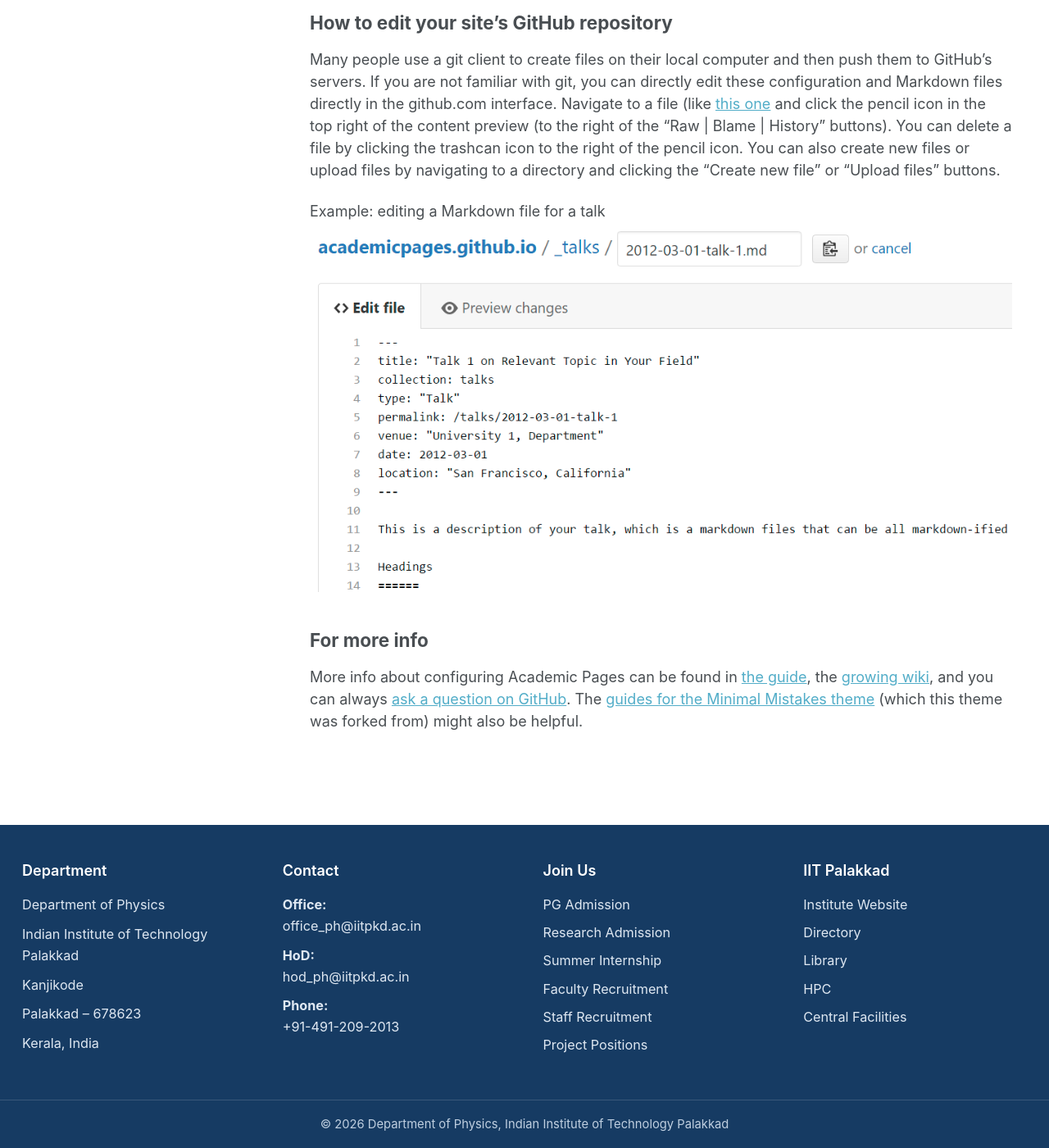
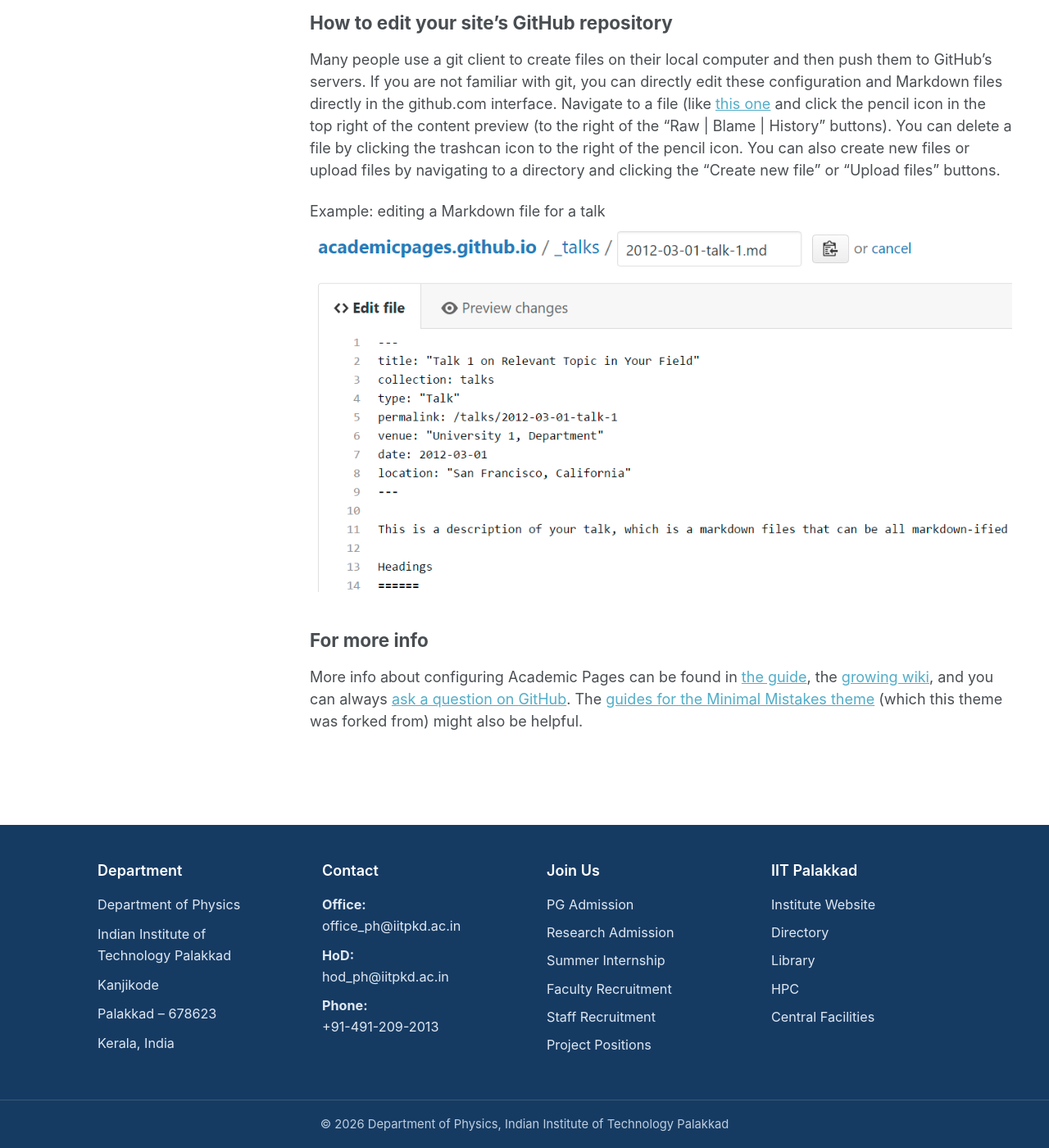
Before and after one commit to phyall/phyall.github.io, a Jekyll site: the page built from _pages/about.md, in a window 1280 px wide and 1400 px high, scrolled down 2525 px. Shown: the whole window at 82% size. Built offline with Jekyll 4.4.1, drawn with Linux system fonts in a browser that asks for light colours; a style sheet for code colours, icons or effects is not loaded.

Commit message:
Update _footer.scss

```diff
--- a/_sass/_footer.scss
+++ b/_sass/_footer.scss
@@ -3,30 +3,40 @@
    ========================================================== */
 
 .dept-footer {
+
     background: #163b63;
     color: #dfe8f2;
+
     margin-top: 3rem;
+
     font-size: 0.90rem;
+
+    width: 100%;
 }
 
-/* Overall footer centred on the page */
 .footer-container {
 
     max-width: 1400px;
+
     margin: 0 auto;
+
     padding: 2.5rem 1.5rem;
 
-    display: grid;
+    display: flex;
 
-    grid-template-columns: repeat(auto-fit, minmax(220px, 1fr));
+    justify-content: center;
 
-    gap: 2.5rem;
+    align-items: flex-start;
 
-    align-items: start;
+    flex-wrap: wrap;
+
+    gap: 3rem;
+
 }
 
-/* Individual columns are left aligned */
 .footer-column {
+
+    flex: 0 0 220px;
 
     text-align: left;
 
@@ -34,35 +44,38 @@
 
 .footer-column h3 {
 
-    margin-top: 0;
-    margin-bottom: 1rem;
+    margin: 0 0 1rem;
 
     color: white;
 
     font-size: 1rem;
 
     font-weight: 600;
+
 }
 
 .footer-column p {
 
-    margin: 0 0 0.55rem;
+    margin: 0 0 .55rem;
 
     line-height: 1.6;
+
 }
 
 .footer-column ul {
 
-    list-style: none;
+    margin: 0;
 
     padding: 0;
 
-    margin: 0;
+    list-style: none;
+
 }
 
 .footer-column li {
 
-    margin-bottom: 0.55rem;
+    margin-bottom: .55rem;
+
 }
 
 .footer-column a {
@@ -71,23 +84,30 @@
 
     text-decoration: none;
 
-    transition: color 0.2s ease;
+    transition: color .2s ease;
+
 }
 
 .footer-column a:hover {
 
     color: white;
+
 }
 
 .footer-bottom {
 
-    text-align: center;
+    max-width: 1400px;
+
+    margin: 0 auto;
+
+    padding: 1rem 1.5rem;
 
     border-top: 1px solid rgba(255,255,255,.15);
 
-    padding: 1rem;
+    text-align: center;
 
-    font-size: 0.82rem;
+    font-size: .82rem;
 
     color: #bfcfe0;
+
 }
```
